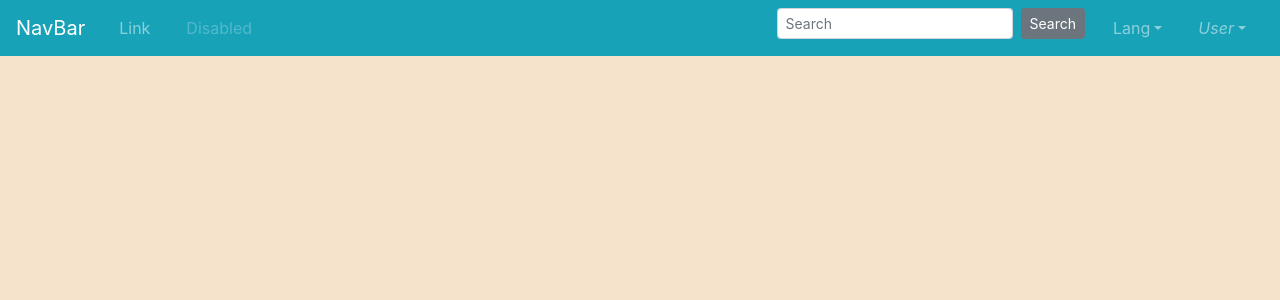
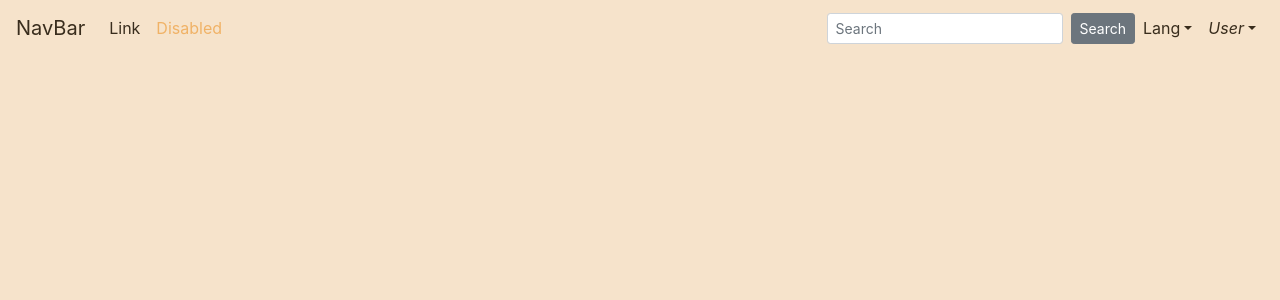
Before and after one commit to sabinovelasquez/hierroviejo, a Vue app: page / in a window 1280 px wide. Shown: the top 300 px of the page. Built offline with nearby package versions, Linux system fonts and the light colour scheme.

Commit message:
Add some hierroviejo mod

```diff
--- a/src/assets/scss/main.scss
+++ b/src/assets/scss/main.scss
@@ -1,6 +1,12 @@
 $body-bg: hsl(33, 70%, 88%);
 $body-color: hsl(33, 32%, 17%);
-
+$primary: hsl(33, 70%, 88%);
+$navbar-dark-brand-color: hsl(33, 32%, 17%);
+$navbar-dark-color: hsl(33, 32%, 17%);
+$navbar-dark-hover-color:  hsl(33, 12%, 17%);
+$navbar-dark-active-color:        hsl(33, 82%, 17%);
+$navbar-dark-disabled-color:        hsl(33, 82%, 67%);;
+$navbar-dark-toggler-border-color: hsl(33, 32%, 17%);
 
 @import 'node_modules/bootstrap/scss/bootstrap.scss';
 @import 'node_modules/bootstrap-vue/src/index.scss';
--- a/src/components/HelloWorld.vue
+++ b/src/components/HelloWorld.vue
@@ -1,6 +1,6 @@
 <template lang="pug">
   div
-    b-navbar(toggleable='lg' type='dark' variant='info')
+    b-navbar(toggleable='lg' type='dark' variant='primary')
       b-navbar-brand(href='#') NavBar
       b-navbar-toggle(target='nav-collapse')
       b-collapse#nav-collapse(is-nav='')
@@ -36,18 +36,5 @@ export default {
 
 <!-- Add "scoped" attribute to limit CSS to this component only -->
 <style scoped lang="scss">
-h3 {
-  margin: 40px 0 0;
-}
-ul {
-  list-style-type: none;
-  padding: 0;
-}
-li {
-  display: inline-block;
-  margin: 0 10px;
-}
-a {
-  color: #42b983;
-}
+
 </style>
```
Also changed, not shown: src/assets/scss/bootstrap-variables-reference.scss (renamed from src/assets/scss/_bootstrap-variables-reference.scss).
